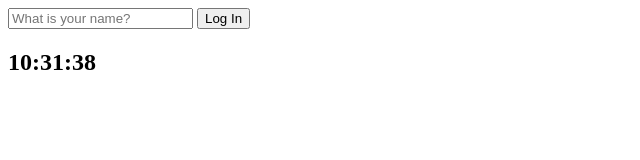
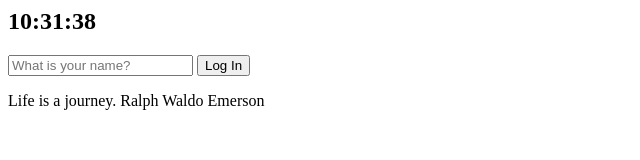
Before and after one commit to lubiksss/momentum, a plain HTML site: page index.html in a window 1280 px wide. Shown: the whole page, without its empty margins (0-640 px from the left). Drawn offline with Linux system fonts and the light colour scheme.

Commit message:
FEAT: 랜덤 명언 구현

```diff
--- a/index.html
+++ b/index.html
@@ -3,18 +3,31 @@
         <meta charset="UTF-8">
         <meta content="width=device-width, user-scalable=no, initial-scale=1.0, maximum-scale=1.0, minimum-scale=1.0"
               name="viewport">
-        <meta content="ie=edge" http-equiv="X-UA-Compatible">
-        <link href="css/style.css" rel="stylesheet">
+        <meta content="ie=edge"
+              http-equiv="X-UA-Compatible">
+        <link href="css/style.css"
+              rel="stylesheet">
         <title>Momentum</title>
     </head>
     <body>
-        <form class="hidden" id="login-form">
-            <input maxlength="15" placeholder="What is your name?" required type="text">
-            <input type="submit" value="Log In">
+        <h2 id="clock">00:00:00</h2>
+        <form class="hidden"
+              id="login-form">
+            <input maxlength="15"
+                   placeholder="What is your name?"
+                   required
+                   type="text">
+            <input type="submit"
+                   value="Log In">
         </form>
-        <h2 id="clock">00:00:00</h2>
-        <h1 class="hidden" id="greeting"></h1>
+        <h1 class="hidden"
+            id="greeting"></h1>
+        <div id="quote">
+            <span></span>
+            <span></span>
+        </div>
         <script src="js/greeting.js"></script>
         <script src="js/clock.js"></script>
+        <script src="js/quotes.js"></script>
     </body>
 </html>
--- /dev/null
+++ b/js/quotes.js
@@ -0,0 +1,50 @@
+const quotes = [
+    {
+        quote: "Don't dwell on the past.",
+        author: "jake"
+    },
+    {
+        quote: "Believe in yourself.",
+        author: "jake"
+    },
+    {
+        quote: "Follow your heart.",
+        author: "jake"
+    },
+    {
+        quote: "Seize the day.",
+        author: "jake"
+    },
+    {
+        quote: "You only live once.",
+        author: "jake"
+    },
+    {
+        quote: "Past is just past.",
+        author: "jake"
+    },
+    {
+        quote: "Love yourself.",
+        author: "jake"
+    },
+    {
+        quote: "Where there is a will there is a way.",
+        author: "Angela Merkel"
+    },
+    {
+        quote: "Don't beat yourself up.",
+        author: "jake"
+    },
+    {
+        quote: "Life is a journey.",
+        author: "Ralph Waldo Emerson"
+    },
+];
+
+const quote = document.querySelector("#quote span:first-child");
+const author = document.querySelector("#quote span:last-child");
+
+const todayQuote = quotes[Math.floor(Math.random() * quotes.length)]
+
+quote.innerText = todayQuote.quote
+author.innerText = todayQuote.author
```
